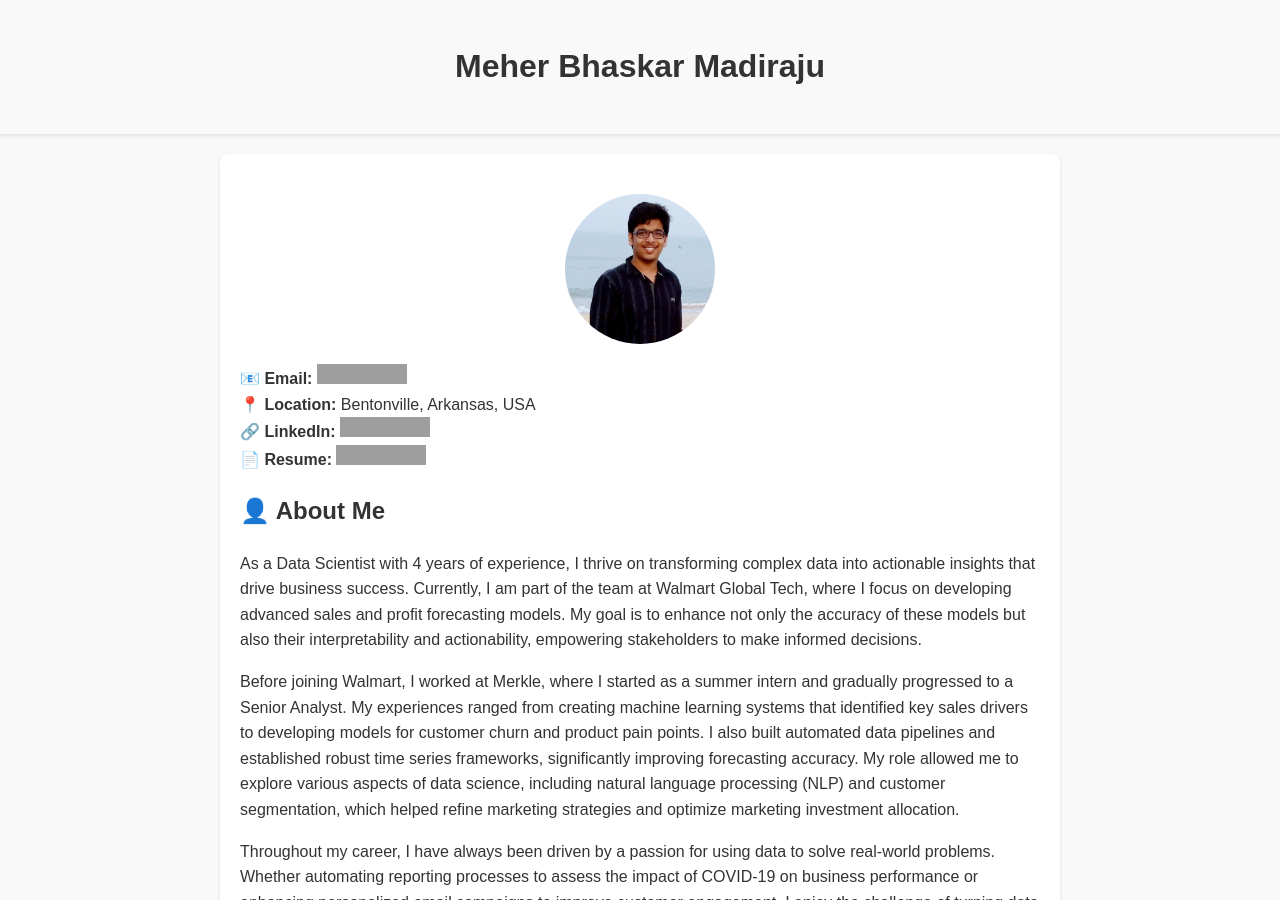
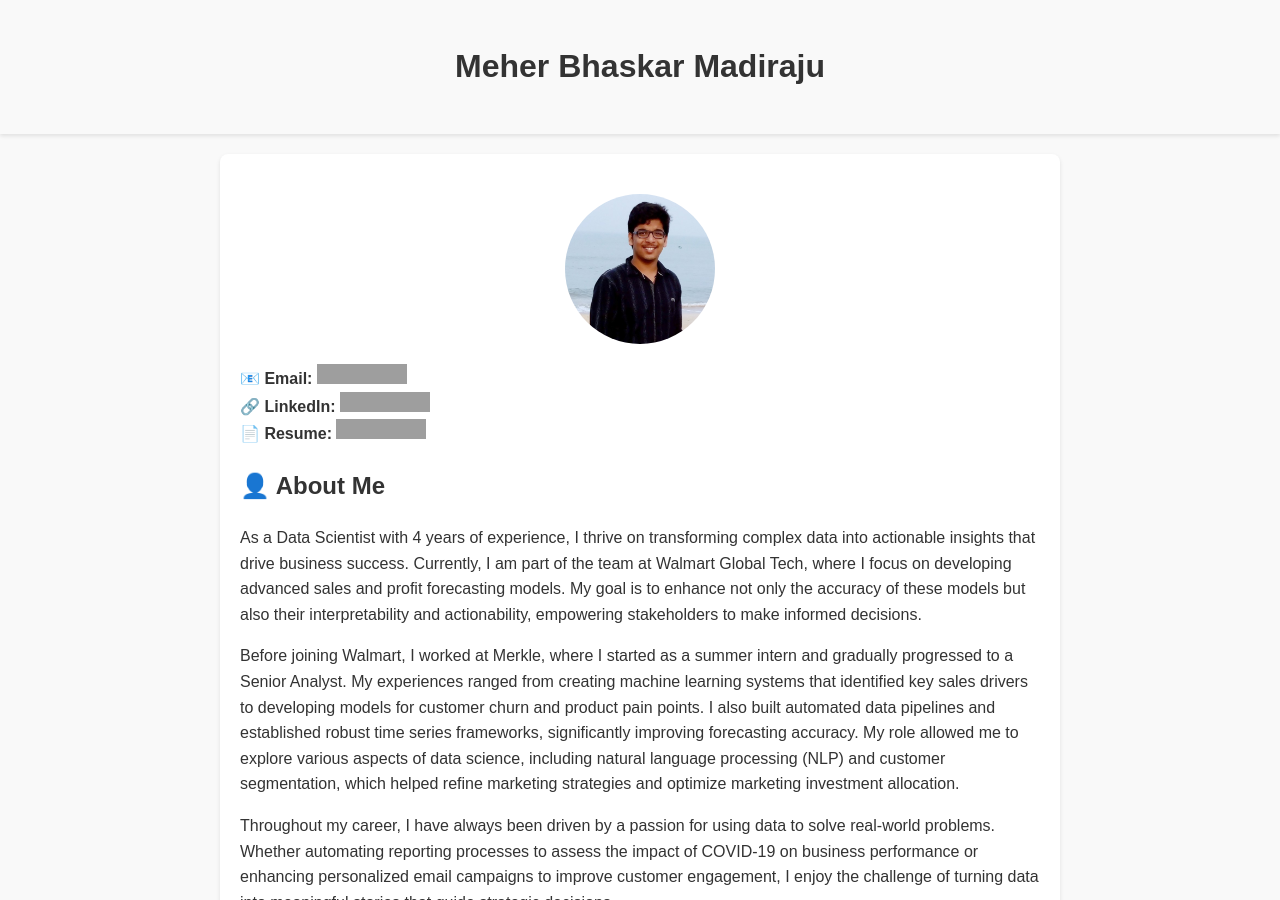
Before and after one commit to MeherBhaskar/meherbhaskar.github.io, a Jekyll site: the page built from index.md, in a window 1280 px wide and 900 px high. Built offline with Jekyll 4.4.1, drawn with Linux system fonts in a browser that asks for light colours; grey boxes are pictures that could not be loaded.

Commit message:
Update index.md

```diff
--- a/index.md
+++ b/index.md
@@ -7,7 +7,6 @@ layout: default
 
 
 **📧 Email:** [![Email](https://img.shields.io/badge/email-meherbhaskar.madiraju@gmail.com-blue?style=flat&logo=gmail)](mailto:meherbhaskar.madiraju@gmail.com)
-**📍 Location:** Bentonville, Arkansas, USA
 **🔗 LinkedIn:** [![LinkedIn](https://img.shields.io/badge/linkedin.com/in/meherbhaskar-blue?style=flat&logo=linkedin)](https://linkedin.com/in/meherbhaskar)
 **📄 Resume:** [![Resume](https://img.shields.io/badge/View_My_Resume-lightgrey?style=flat&logo=pdf)](assets/documents/my_resume.pdf)
 
```
